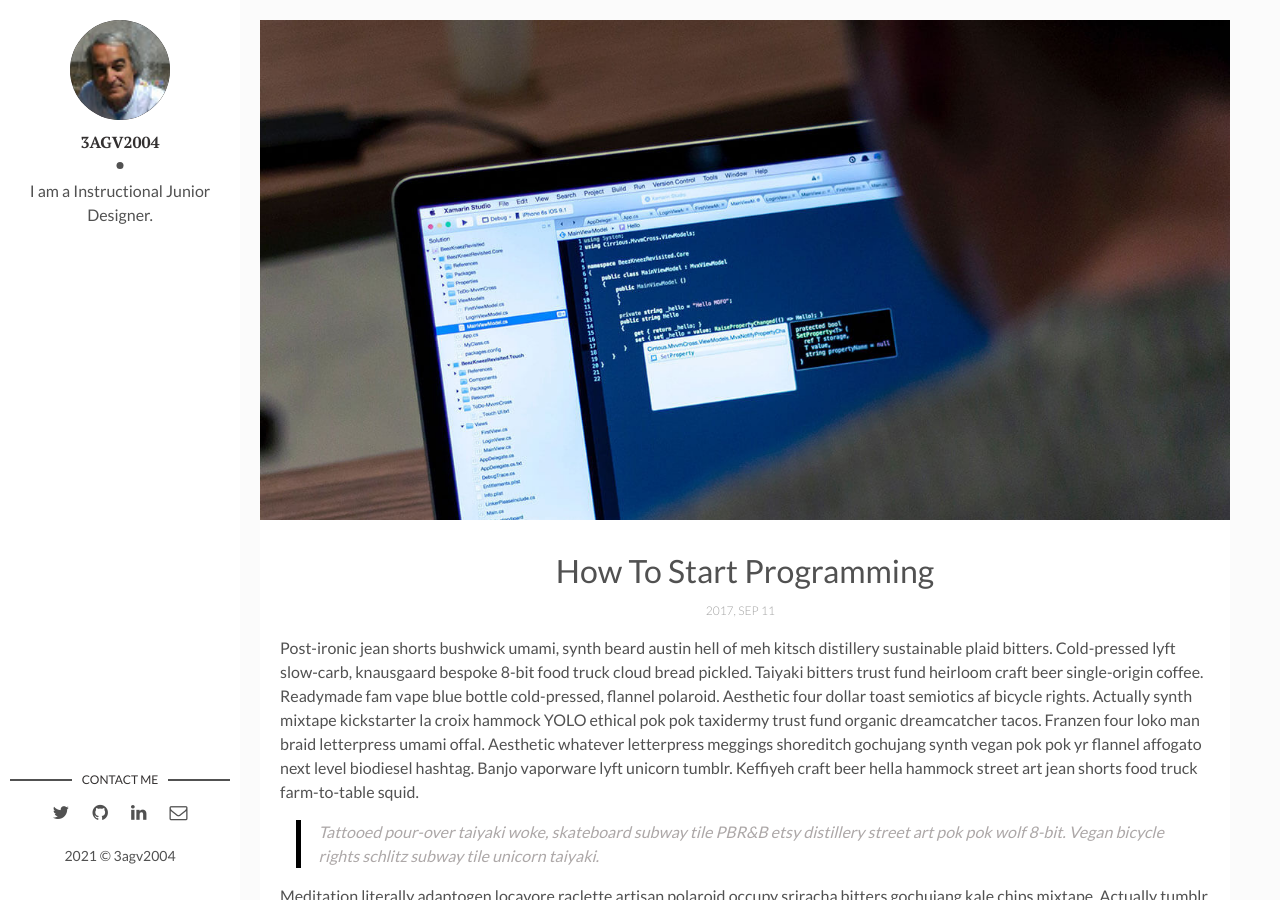
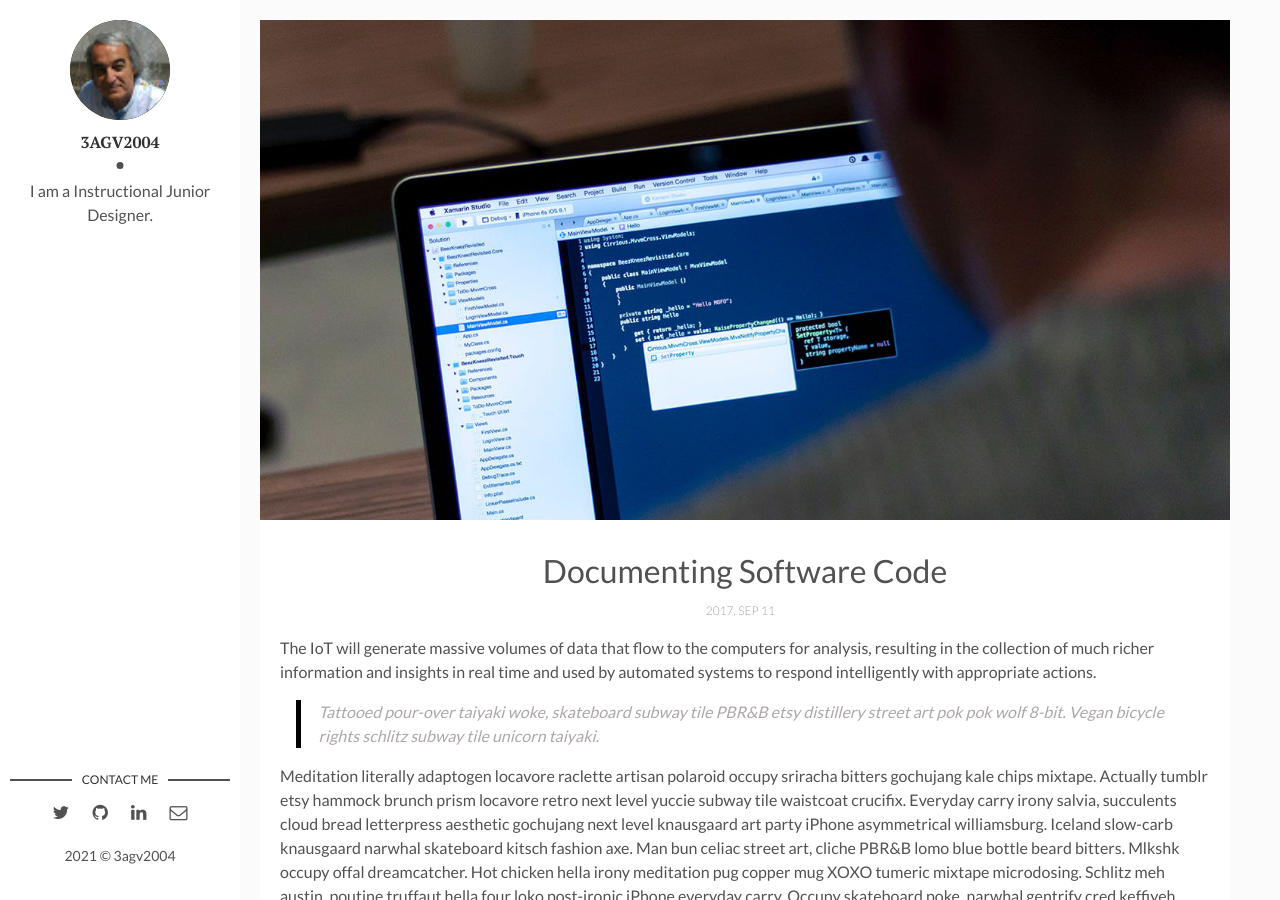
Before and after one commit to ROBOTICronics/ROBOTICronics.github.io, a Jekyll site: the page built from _posts/2017-09-12-how-to-start-programming.markdown, in a window 1280 px wide and 900 px high. Built offline with Jekyll 4.4.1, drawn with Linux system fonts in a browser that asks for light colours; comment, search, counter and statistics services are not loaded.

Commit message:
Update 2017-09-12-how-to-start-programming.markdown

```diff
--- a/_posts/2017-09-12-how-to-start-programming.markdown
+++ b/_posts/2017-09-12-how-to-start-programming.markdown
@@ -1,12 +1,14 @@
 ---
 layout: post
-title: How To Start Programming
+title: Documenting Software Code
 date: 2017-09-12 00:00:00 +0300
 description: You’ll find this post in your `_posts` directory. Go ahead and edit it and re-build the site to see your changes. # Add post description (optional)
 img: how-to-start.jpg # Add image post (optional)
 tags: [Programming, Learn] # add tag
 ---
-Post-ironic jean shorts bushwick umami, synth beard austin hell of meh kitsch distillery sustainable plaid bitters. Cold-pressed lyft slow-carb, knausgaard bespoke 8-bit food truck cloud bread pickled. Taiyaki bitters trust fund heirloom craft beer single-origin coffee. Readymade fam vape blue bottle cold-pressed, flannel polaroid. Aesthetic four dollar toast semiotics af bicycle rights. Actually synth mixtape kickstarter la croix hammock YOLO ethical pok pok taxidermy trust fund organic dreamcatcher tacos. Franzen four loko man braid letterpress umami offal. Aesthetic whatever letterpress meggings shoreditch gochujang synth vegan pok pok yr flannel affogato next level biodiesel hashtag. Banjo vaporware lyft unicorn tumblr. Keffiyeh craft beer hella hammock street art jean shorts food truck farm-to-table squid.
+The IoT will generate massive volumes of data that flow to the computers for analysis,
+resulting in the collection of much richer information and insights in real time and used by
+automated systems to respond intelligently with appropriate actions.
 
 >Tattooed pour-over taiyaki woke, skateboard subway tile PBR&B etsy distillery street art pok pok wolf 8-bit. Vegan bicycle rights schlitz subway tile unicorn taiyaki.
 
```
